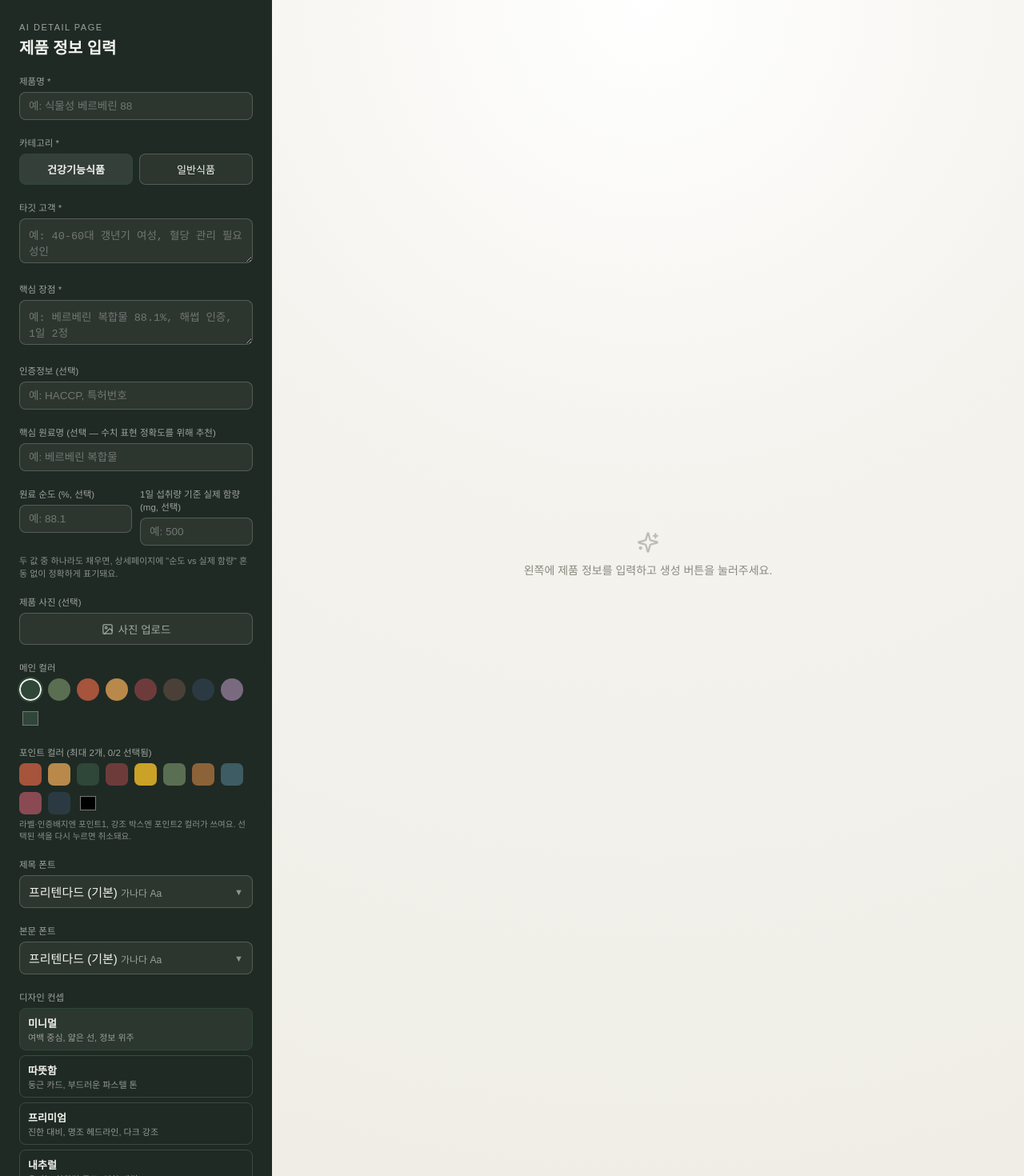
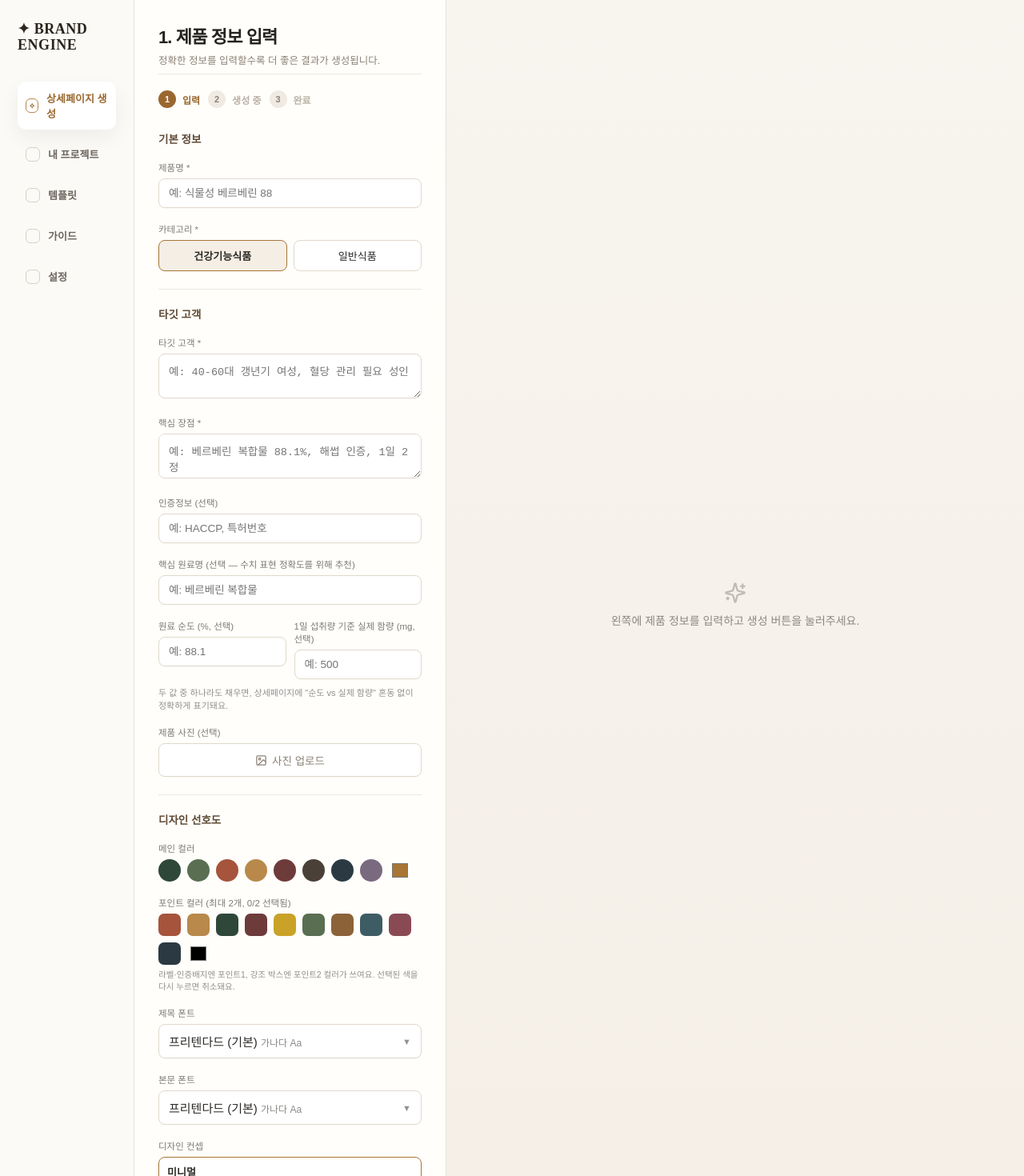
Before and after one commit to kminju4327/ai-detail-page-platform, a React (Vite) app: page / in a window 1280 px wide. Shown: the top 1470 px of the page at 80% size. Built offline with nearby package versions, Linux system fonts and the light colour scheme; a web font is replaced by a local one.

Commit message:
Update App.jsx

```diff
--- a/src/App.jsx
+++ b/src/App.jsx
@@ -179,7 +179,7 @@ export default function DetailPageGenerator() {
     dha: "",
   });
   const [image, setImage] = useState(null);
-  const [themeColor, setThemeColor] = useState(PRESET_COLORS[0]);
+  const [themeColor, setThemeColor] = useState("#A87535");
   const [pointColors, setPointColors] = useState([]); // 최대 2개
   const [headingFont, setHeadingFont] = useState("pretendard");
   const [bodyFont, setBodyFont] = useState("pretendard");
@@ -504,7 +504,7 @@ export default function DetailPageGenerator() {
         : cs.badgeStyle === "soft"
         ? `background:${accent1}1A;color:${accent1};border-radius:999px;`
         : `background:transparent;color:${accent1};border:1px solid ${accent1};border-radius:4px;`;
-    const pageBg = cs.pageBg || "#F4F3EE";
+    const pageBg = cs.pageBg || "#F8F5EF";
 
     return `<!doctype html>
 <html lang="ko">
@@ -621,14 +621,42 @@ ${fontLink}
   }
 
   return (
-    <div style={{ fontFamily: '"Pretendard", "Apple SD Gothic Neo", "Malgun Gothic", sans-serif', background: "#F4F3EE", minHeight: "100%", color: "#1F2A24" }}>
-      <div className="app-grid" style={{ display: "grid", gridTemplateColumns: "340px 1fr", minHeight: "100%" }}>
+    <div style={{ fontFamily: '"Pretendard", "Apple SD Gothic Neo", "Malgun Gothic", sans-serif', background: "#F8F5EF", minHeight: "100%", color: "#26231F" }}>
+      <div className="app-grid" style={{ display: "grid", gridTemplateColumns: "168px 390px minmax(720px, 1fr)", minHeight: "100vh" }}>
+        <aside className="brand-sidebar" style={{ background: "#FBFAF7", borderRight: "1px solid #E8E1D7", padding: "26px 22px", display: "flex", flexDirection: "column", justifyContent: "space-between" }}>
+          <div>
+            <div style={{ fontFamily: '"Noto Serif KR", serif', fontSize: 18, lineHeight: 1.12, fontWeight: 800, letterSpacing: "0.03em", color: "#2A241C", marginBottom: 36 }}>
+              ✦ BRAND<br />ENGINE
+            </div>
+            <nav style={{ display: "flex", flexDirection: "column", gap: 10 }}>
+              {["상세페이지 생성", "내 프로젝트", "템플릿", "가이드", "설정"].map((item, idx) => (
+                <div key={item} style={{ display: "flex", alignItems: "center", gap: 10, padding: "11px 10px", borderRadius: 10, background: idx === 0 ? "#FFFFFF" : "transparent", boxShadow: idx === 0 ? "0 10px 24px rgba(47,38,28,0.06)" : "none", color: idx === 0 ? "#9A672E" : "#6D665E", fontSize: 13, fontWeight: idx === 0 ? 800 : 600 }}>
+                  <span style={{ width: 18, height: 18, borderRadius: 6, border: `1px solid ${idx === 0 ? "#B8874D" : "#D8D0C5"}`, display: "inline-flex", alignItems: "center", justifyContent: "center", fontSize: 10 }}>{idx === 0 ? "✧" : ""}</span>
+                  {item}
+                </div>
+              ))}
+            </nav>
+          </div>
+          <div style={{ color: "#7B7268", fontSize: 12 }}>
+            <div style={{ display: "flex", alignItems: "center", gap: 8, marginBottom: 16 }}><span style={{ width: 26, height: 26, borderRadius: "50%", background: "#F0E8DD", display: "inline-flex", alignItems: "center", justifyContent: "center", color: "#8B6A47", fontWeight: 800 }}>M</span>마이계정</div>
+            <div style={{ marginBottom: 32 }}>로그아웃</div>
+            <div style={{ opacity: 0.55 }}>© 2026 Brand Engine</div>
+          </div>
+        </aside>
         {/* LEFT: input rail */}
-        <div style={{ background: "#1F2A24", color: "#F4F3EE", padding: "28px 24px", display: "flex", flexDirection: "column", gap: 20 }}>
-          <div>
-            <div style={{ fontSize: 11, letterSpacing: 1.5, opacity: 0.6, textTransform: "uppercase", marginBottom: 4 }}>AI Detail Page</div>
-            <div style={{ fontSize: 20, fontWeight: 800 }}>제품 정보 입력</div>
+        <div style={{ background: "#FFFEFB", color: "#26231F", padding: "28px 30px", display: "flex", flexDirection: "column", gap: 18, borderRight: "1px solid #E8E1D7", overflowY: "auto" }}>
+          <div style={{ paddingBottom: 8, borderBottom: "1px solid #EEE7DD" }}>
+            <div style={{ fontSize: 22, fontWeight: 900, letterSpacing: "-0.04em", marginBottom: 5 }}>1. 제품 정보 입력</div>
+            <div style={{ fontSize: 12.5, color: "#8B8175" }}>정확한 정보를 입력할수록 더 좋은 결과가 생성됩니다.</div>
           </div>
+          <div style={{ display: "flex", alignItems: "center", gap: 10, margin: "2px 0 4px" }}>
+            {["입력", "생성 중", "완료"].map((s, i) => (
+              <div key={s} style={{ display: "flex", alignItems: "center", gap: 8, color: i === 0 ? "#9A672E" : "#B9B0A5", fontSize: 12, fontWeight: 700 }}>
+                <span style={{ width: 22, height: 22, borderRadius: "50%", background: i === 0 ? "#9A672E" : "#EFEAE2", color: i === 0 ? "#fff" : "#8B8175", display: "inline-flex", alignItems: "center", justifyContent: "center", fontSize: 11 }}>{i + 1}</span>{s}
+              </div>
+            ))}
+          </div>
+          <div style={{ fontSize: 13.5, fontWeight: 800, color: "#5F4B36", marginTop: 6 }}>기본 정보</div>
 
           <Field label="제품명 *">
             <input style={inputStyle} disabled={isGenerating} value={product.name} onChange={(e) => update("name", e.target.value)} placeholder="예: 식물성 베르베린 88" />
@@ -645,9 +673,9 @@ ${fontLink}
                     flex: 1,
                     padding: "9px 10px",
                     borderRadius: 8,
-                    border: product.category === c ? `1.5px solid ${themeColor}` : "1.5px solid rgba(244,243,238,0.2)",
-                    background: product.category === c ? "rgba(244,243,238,0.1)" : "rgba(244,243,238,0.06)",
-                    color: "#F4F3EE",
+                    border: product.category === c ? `1.5px solid ${themeColor}` : "1px solid #E1D8CB",
+                    background: product.category === c ? "#F4EEE5" : "#FFFFFF",
+                    color: "#2B2925",
                     fontSize: 13,
                     fontWeight: product.category === c ? 700 : 400,
                     cursor: "pointer",
@@ -658,6 +686,9 @@ ${fontLink}
               ))}
             </div>
           </Field>
+
+          <div style={{ height: 1, background: "#EEE7DD", margin: "4px 0 2px" }} />
+          <div style={{ fontSize: 13.5, fontWeight: 800, color: "#5F4B36" }}>타깃 고객</div>
 
           <Field label="타깃 고객 *">
             <textarea style={{ ...inputStyle, height: 56, resize: "vertical" }} disabled={isGenerating} value={product.target} onChange={(e) => update("target", e.target.value)} placeholder="예: 40-60대 갱년기 여성, 혈당 관리 필요 성인" />
@@ -699,9 +730,9 @@ ${fontLink}
                       flex: 1,
                       padding: "7px 8px",
                       borderRadius: 8,
-                      border: product.amountBasis === b ? `1.5px solid ${themeColor}` : "1.5px solid rgba(244,243,238,0.2)",
-                      background: product.amountBasis === b ? "rgba(244,243,238,0.1)" : "rgba(244,243,238,0.06)",
-                      color: "#F4F3EE",
+                      border: product.amountBasis === b ? `1.5px solid ${themeColor}` : "1px solid #E1D8CB",
+                      background: product.amountBasis === b ? "#F4EEE5" : "#FFFFFF",
+                      color: "#2B2925",
                       fontSize: 12,
                       cursor: "pointer",
                     }}
@@ -760,12 +791,15 @@ ${fontLink}
                 </button>
               </div>
             ) : (
-              <button onClick={() => fileInputRef.current?.click()} style={{ ...inputStyle, display: "flex", alignItems: "center", justifyContent: "center", gap: 6, cursor: "pointer", color: "rgba(244,243,238,0.6)" }}>
+              <button onClick={() => fileInputRef.current?.click()} style={{ ...inputStyle, display: "flex", alignItems: "center", justifyContent: "center", gap: 6, cursor: "pointer", color: "#8B8175" }}>
                 <ImageIcon size={15} /> 사진 업로드
               </button>
             )}
             <input ref={fileInputRef} type="file" accept="image/*" onChange={handleImage} style={{ display: "none" }} />
           </Field>
+
+          <div style={{ height: 1, background: "#EEE7DD", margin: "4px 0 2px" }} />
+          <div style={{ fontSize: 13.5, fontWeight: 800, color: "#5F4B36" }}>디자인 선호도</div>
 
           <Field label="메인 컬러">
             <div style={{ display: "flex", gap: 8, flexWrap: "wrap" }}>
@@ -789,7 +823,7 @@ ${fontLink}
                       gap: 6,
                       padding: "3px 6px 3px 8px",
                       borderRadius: 999,
-                      background: "rgba(244,243,238,0.1)",
+                      background: "#F4EEE5",
                       fontSize: 11,
                     }}
                   >
@@ -801,13 +835,13 @@ ${fontLink}
                       style={{
                         display: "flex",
                         border: "none",
-                        background: "rgba(244,243,238,0.15)",
+                        background: "#E8E1D7",
                         borderRadius: "50%",
                         width: 16,
                         height: 16,
                         alignItems: "center",
                         justifyContent: "center",
-                        color: "#F4F3EE",
+                        color: "#8B6A47",
                         cursor: "pointer",
                         padding: 0,
                       }}
@@ -821,7 +855,7 @@ ${fontLink}
                   style={{
                     border: "none",
                     background: "transparent",
-                    color: "rgba(244,243,238,0.5)",
+                    color: "#9D9183",
                     fontSize: 11,
                     cursor: "pointer",
                     textDecoration: "underline",
@@ -884,7 +918,7 @@ ${fontLink}
           <Field label="디자인 컨셉">
             <div style={{ display: "flex", flexDirection: "column", gap: 6 }}>
               {CONCEPTS.map((c) => (
-                <button key={c.id} onClick={() => setConcept(c.id)} style={{ textAlign: "left", padding: "8px 10px", borderRadius: 8, border: concept === c.id ? `1.5px solid ${themeColor}` : "1.5px solid rgba(244,243,238,0.15)", background: concept === c.id ? "rgba(244,243,238,0.06)" : "transparent", color: "#F4F3EE", cursor: "pointer" }}>
+                <button key={c.id} onClick={() => setConcept(c.id)} style={{ textAlign: "left", padding: "8px 10px", borderRadius: 8, border: concept === c.id ? `1.5px solid ${themeColor}` : "1.5px solid rgba(244,243,238,0.15)", background: concept === c.id ? "#FFFFFF" : "transparent", color: "#2B2925", cursor: "pointer" }}>
                   <div style={{ fontSize: 13, fontWeight: 700 }}>{c.label}</div>
                   <div style={{ fontSize: 11, opacity: 0.55 }}>{c.desc}</div>
                 </button>
@@ -900,7 +934,7 @@ ${fontLink}
               padding: "12px 16px",
               borderRadius: 10,
               border: "none",
-              background: canGenerate ? themeColor : "rgba(244,243,238,0.15)",
+              background: canGenerate ? themeColor : "#E8E1D7",
               color: "#fff",
               fontWeight: 700,
               fontSize: 14,
@@ -928,15 +962,26 @@ ${fontLink}
                   </div>
                 );
               })}
+              {getKeywordChips(product).length > 0 && (
+                <div style={{ marginTop: 18, padding: "22px 28px", borderTop: "1px solid #E6DED2", display: "flex", alignItems: "center", gap: 14, flexWrap: "wrap" }}>
+                  <span style={{ fontFamily: conceptStyle.headFont, fontSize: 24, color: accent1, opacity: 0.35, fontWeight: 700 }}>03</span>
+                  <span style={{ fontSize: 13, fontWeight: 800, color: "#4C4339", marginRight: 4 }}>주요 키워드</span>
+                  {getKeywordChips(product).map((kw) => (
+                    <span key={kw} style={{ display: "inline-flex", alignItems: "center", gap: 6, padding: "8px 14px", borderRadius: 999, border: "1px solid #E3D9CC", background: "rgba(255,255,255,0.62)", color: "#8B5E2C", fontSize: 12.5, fontWeight: 700 }}>
+                      <Sparkles size={12} /> {kw}
+                    </span>
+                  ))}
+                </div>
+              )}
             </div>
           )}
           {error && <div style={{ fontSize: 12, color: "#E8998D" }}>{error}</div>}
         </div>
 
         {/* RIGHT: preview / results */}
-        <div style={{ padding: "48px 54px", overflowY: "auto", background: "radial-gradient(circle at top, #FFFFFF 0, #F4F3EE 34%, #EEECE4 100%)" }}>
+        <div style={{ padding: "30px 40px 48px", overflowY: "auto", background: "linear-gradient(180deg, #F8F5EF 0%, #F3EDE4 100%)" }}>
           {draft && (
-            <div style={{ display: "flex", justifyContent: "flex-end", gap: 8, marginBottom: 18, flexWrap: "wrap" }}>
+            <div style={{ display: "flex", justifyContent: "space-between", alignItems: "center", gap: 14, marginBottom: 18, flexWrap: "wrap" }}><div><div style={{ fontSize: 22, fontWeight: 900, letterSpacing: "-0.04em" }}>2. 생성된 상세페이지 미리보기</div><div style={{ fontSize: 12.5, color: "#8B8175", marginTop: 4 }}>AI가 생성한 결과입니다. 내용은 수정할 수 있습니다.</div></div><div style={{ display: "flex", gap: 8, flexWrap: "wrap" }}>
               <button
                 onClick={copyResult}
                 style={{ display: "flex", alignItems: "center", gap: 6, padding: "7px 12px", borderRadius: 8, border: "1px solid #DEDCD3", background: "#fff", color: "#4A4940", fontSize: 12.5, cursor: "pointer" }}
@@ -963,6 +1008,7 @@ ${fontLink}
               >
                 <RefreshCw size={13} /> 새로 만들기
               </button>
+              </div>
             </div>
           )}
 
@@ -1008,7 +1054,7 @@ ${fontLink}
           )}
 
           {draft && (
-            <div style={{ maxWidth: 680, margin: "0 auto", fontFamily: bodyFamily }}>
+            <div style={{ maxWidth: 940, margin: "0 auto", fontFamily: bodyFamily }}>
               <PreviewSection idx="hero" onRegen={regenerateSection} loading={regenIndex === "hero"} accent={themeColor}>
                 <div
                   style={{
@@ -1017,7 +1063,7 @@ ${fontLink}
                     borderRadius: conceptStyle.radius,
                     boxShadow: "0 18px 50px rgba(31,42,36,0.10)",
                     border: "1px solid rgba(31,42,36,0.08)",
-                    padding: "58px 50px 54px",
+                    padding: "58px 58px 56px",
                     background: `linear-gradient(135deg, #FFFFFF 0%, #FBFAF6 68%, ${accent1}12 100%)`,
                     marginBottom: 44,
                   }}
@@ -1029,7 +1075,7 @@ ${fontLink}
                       {product.name}
                     </div>
                   )}
-                  <div style={{ fontFamily: conceptStyle.headFont, fontWeight: conceptStyle.headWeight, fontSize: 40, lineHeight: 1.18, color: "#1F2A24", marginBottom: 22, letterSpacing: "-0.035em", maxWidth: 560 }}>
+                  <div style={{ fontFamily: conceptStyle.headFont, fontWeight: conceptStyle.headWeight, fontSize: 44, lineHeight: 1.16, color: "#1F2A24", marginBottom: 22, letterSpacing: "-0.035em", maxWidth: 560 }}>
                     <EmphasizedText text={draft.hero_headline} accent={accent1} />
                   </div>
                   <div style={{ width: 72, height: 1, background: accent1, marginBottom: 22, opacity: 0.8 }} />
@@ -1169,9 +1215,9 @@ function FontPicker({ value, onChange, themeColor }) {
                   textAlign: "left",
                   padding: "8px 10px",
                   borderRadius: 8,
-                  border: selected ? `1.5px solid ${themeColor}` : "1.5px solid rgba(244,243,238,0.15)",
-                  background: selected ? "rgba(244,243,238,0.08)" : "transparent",
-                  color: "#F4F3EE",
+                  border: selected ? `1.5px solid ${themeColor}` : "1px solid #E1D8CB",
+                  background: selected ? "#F4EEE5" : "transparent",
+                  color: "#2B2925",
                   cursor: "pointer",
                   fontFamily: f.family,
                   fontSize: 15,
@@ -1256,6 +1302,25 @@ function ConceptBadge({ badgeStyle, themeColor, children }) {
       {children}
     </span>
   );
+}
+
+
+function getKeywordChips(product) {
+  const raw = `${product?.benefits || ""},${product?.target || ""},${product?.ingredientName || ""}`;
+  const split = raw
+    .split(/[,.·/|\n]+/)
+    .map((v) => v.replace(/[*()]/g, "").trim())
+    .filter(Boolean);
+  const preferred = ["식후 밸런스", "체중 관리", "갱년기 케어", "대사 건강", "식물성 원료", "프리미엄 배합"];
+  const result = [];
+  for (const p of preferred) {
+    if (raw.includes(p.replace(" 케어", "")) || raw.includes(p.split(" ")[0])) result.push(p);
+  }
+  for (const item of split) {
+    const short = item.length > 12 ? item.slice(0, 12) : item;
+    if (short.length >= 2 && !result.includes(short) && result.length < 6) result.push(short);
+  }
+  return result.slice(0, 6);
 }
 
 function sectionLabel(type) {
@@ -1402,12 +1467,13 @@ function PreviewSection({ idx, onRegen, loading, accent, children }) {
 
 const inputStyle = {
   width: "100%",
-  padding: "9px 11px",
+  padding: "10px 12px",
   borderRadius: 8,
-  border: "1px solid rgba(244,243,238,0.2)",
-  background: "rgba(244,243,238,0.06)",
-  color: "#F4F3EE",
+  border: "1px solid #E1D8CB",
+  background: "#FFFFFF",
+  color: "#2B2925",
   fontSize: 13.5,
   outline: "none",
   boxSizing: "border-box",
+  boxShadow: "0 1px 0 rgba(50,38,25,0.02)",
 };
```
